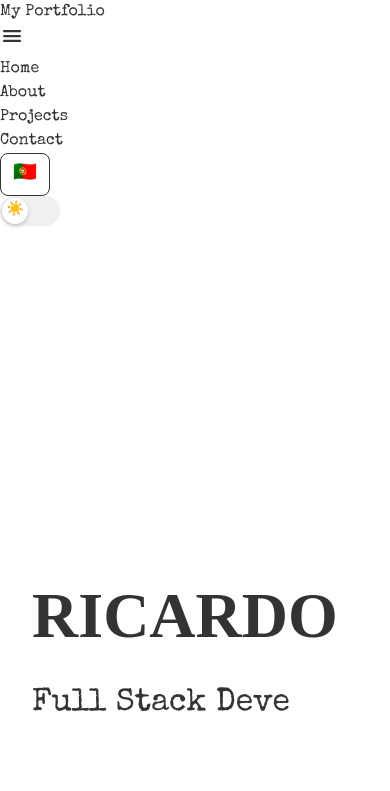
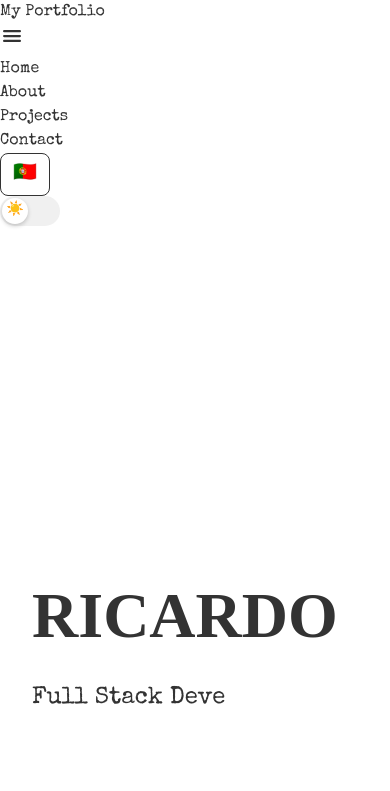
Before and after one commit to RicardoMorim/Portfolio, a Next.js app: page / in a window 390 px wide. Shown: the top 791 px of the page. Built offline with nearby package versions, Linux system fonts and the light colour scheme; a web font is replaced by a local one.

Commit message:
Adjust hero caption font sizes for improved readability on smaller screens

```diff
--- a/src/styles/main.css
+++ b/src/styles/main.css
@@ -102,6 +102,9 @@
 }
 
 @media screen and (max-width: 865px) {
+	.hero-caption{
+		font-size: 1.5rem;
+	}
 	.hero-container::after {
 		width: 35%;
 	}
@@ -118,6 +121,10 @@
 
 	.hero-name {
 		font-size: 4rem;
+	}
+
+	.hero-capition{
+		font-size: 1rem;
 	}
 
 }
```
